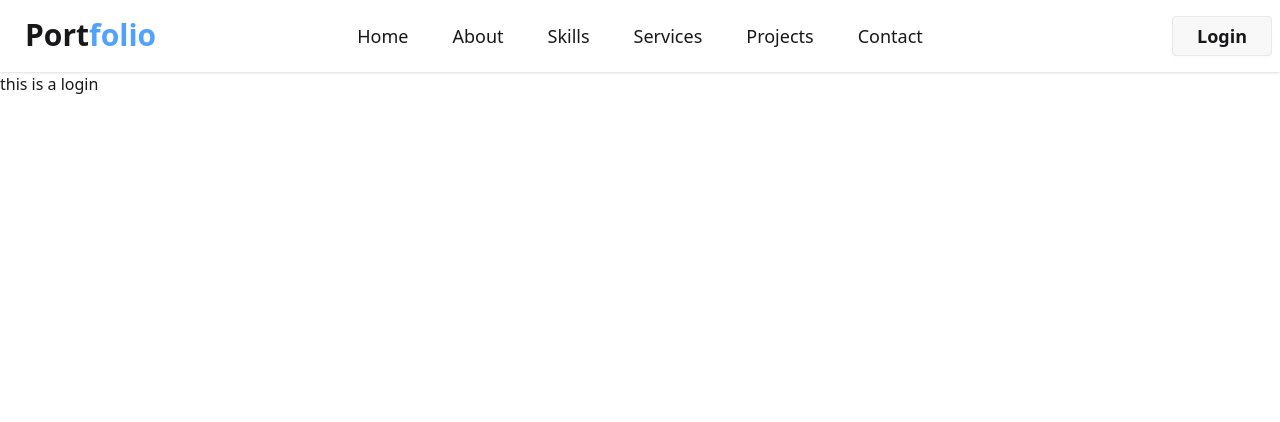
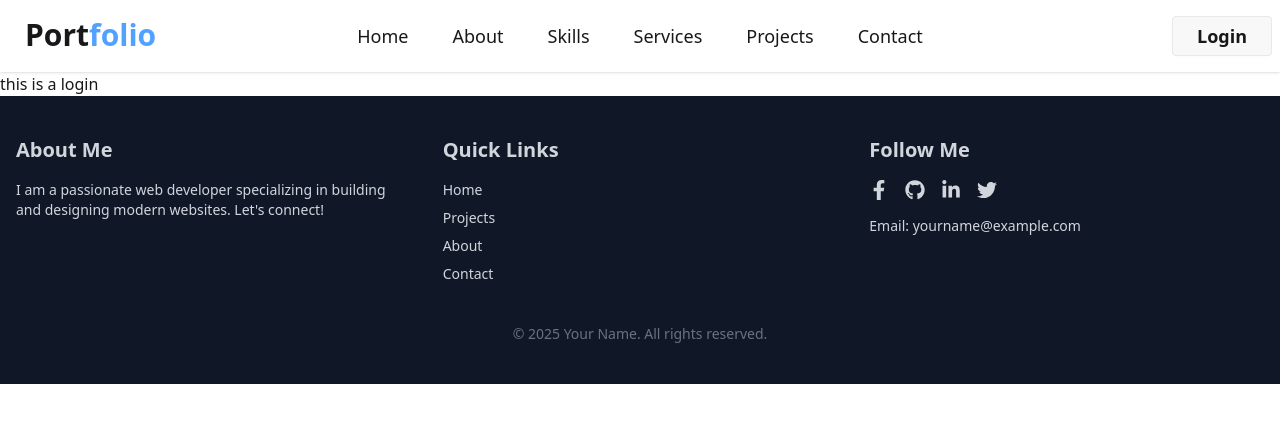
Before and after one commit to bharatroy4D/Bharat-roy, a React (Vite) app: page /login in a window 1280 px wide. Shown: the top 422 px of the page. Built offline with nearby package versions, Linux system fonts and the light colour scheme.

Commit message:
footer is added

```diff
--- /dev/null
+++ b/src/Components/Footer/Footer.jsx
@@ -0,0 +1,49 @@
+// src/components/Footer.jsx
+import { FaFacebookF, FaGithub, FaLinkedinIn, FaTwitter } from "react-icons/fa";
+
+const Footer = () => {
+    return (
+        <footer className="bg-gray-900 text-gray-300 py-10">
+            <div className="max-w-7xl mx-auto px-4 grid grid-cols-1 md:grid-cols-3 gap-8">
+
+                {/* About Section */}
+                <div>
+                    <h2 className="text-xl font-bold mb-4">About Me</h2>
+                    <p className="text-sm">
+                        I am a passionate web developer specializing in building and designing modern websites. Let's connect!
+                    </p>
+                </div>
+
+                {/* Quick Links */}
+                <div>
+                    <h2 className="text-xl font-bold mb-4">Quick Links</h2>
+                    <ul className="space-y-2 text-sm">
+                        <li><a href="#home" className="hover:text-white">Home</a></li>
+                        <li><a href="#projects" className="hover:text-white">Projects</a></li>
+                        <li><a href="#about" className="hover:text-white">About</a></li>
+                        <li><a href="#contact" className="hover:text-white">Contact</a></li>
+                    </ul>
+                </div>
+
+                {/* Social & Contact */}
+                <div>
+                    <h2 className="text-xl font-bold mb-4">Follow Me</h2>
+                    <div className="flex space-x-4 mb-4">
+                        <a href="https://facebook.com" target="_blank" className="hover:text-white"><FaFacebookF size={20} /></a>
+                        <a href="https://github.com" target="_blank" className="hover:text-white"><FaGithub size={20} /></a>
+                        <a href="https://linkedin.com" target="_blank" className="hover:text-white"><FaLinkedinIn size={20} /></a>
+                        <a href="https://twitter.com" target="_blank" className="hover:text-white"><FaTwitter size={20} /></a>
+                    </div>
+                    <p className="text-sm">Email: yourname@example.com</p>
+                </div>
+            </div>
+
+            {/* Bottom Section */}
+            <div className="text-center text-sm text-gray-500 mt-10">
+                © 2025 Your Name. All rights reserved.
+            </div>
+        </footer>
+    );
+};
+
+export default Footer;
--- a/src/Components/Header/Header.jsx
+++ b/src/Components/Header/Header.jsx
@@ -15,8 +15,8 @@ const Header = () => {
     );
 
     return (
-        <div className="sticky top-0 z-50  mx-auto">
-            <div className="navbar bg-base-100 shadow-sm">
+        <div className="sticky top-0 z-50 bg-base-300  mx-auto">
+            <div className="navbar bg-base-100  mx-auto shadow-sm">
                 <div className="navbar-start">
                     <div className="dropdown">
                         <label tabIndex={0} className="btn btn-ghost lg:hidden">
--- a/src/Components/Navbar/Home/Home.jsx
+++ b/src/Components/Navbar/Home/Home.jsx
@@ -10,7 +10,7 @@ import mail from "../../../assets/mail.png";
 const Home = () => {
     return (
         <div className="hero bg-base-300  overflow-hidden ">
-            <div className="hero-content flex-col lg:flex-row-reverse  gap-7">
+            <div className="hero-content flex-col lg:flex-row-reverse   gap-7">
                 {/* Hero Image */}
                 <motion.div
                     initial={{ scale: 0.8, opacity: 0 }}
--- a/src/Components/Root.jsx
+++ b/src/Components/Root.jsx
@@ -1,12 +1,14 @@
 import React from 'react';
 import Header from './Header/Header';
 import { Outlet } from 'react-router-dom';
+import Footer from './Footer/Footer';
 
 const Root = () => {
     return (
         <div>
             <Header/>
             <Outlet/>
+            <Footer/>
         </div>
     );
 };
```
